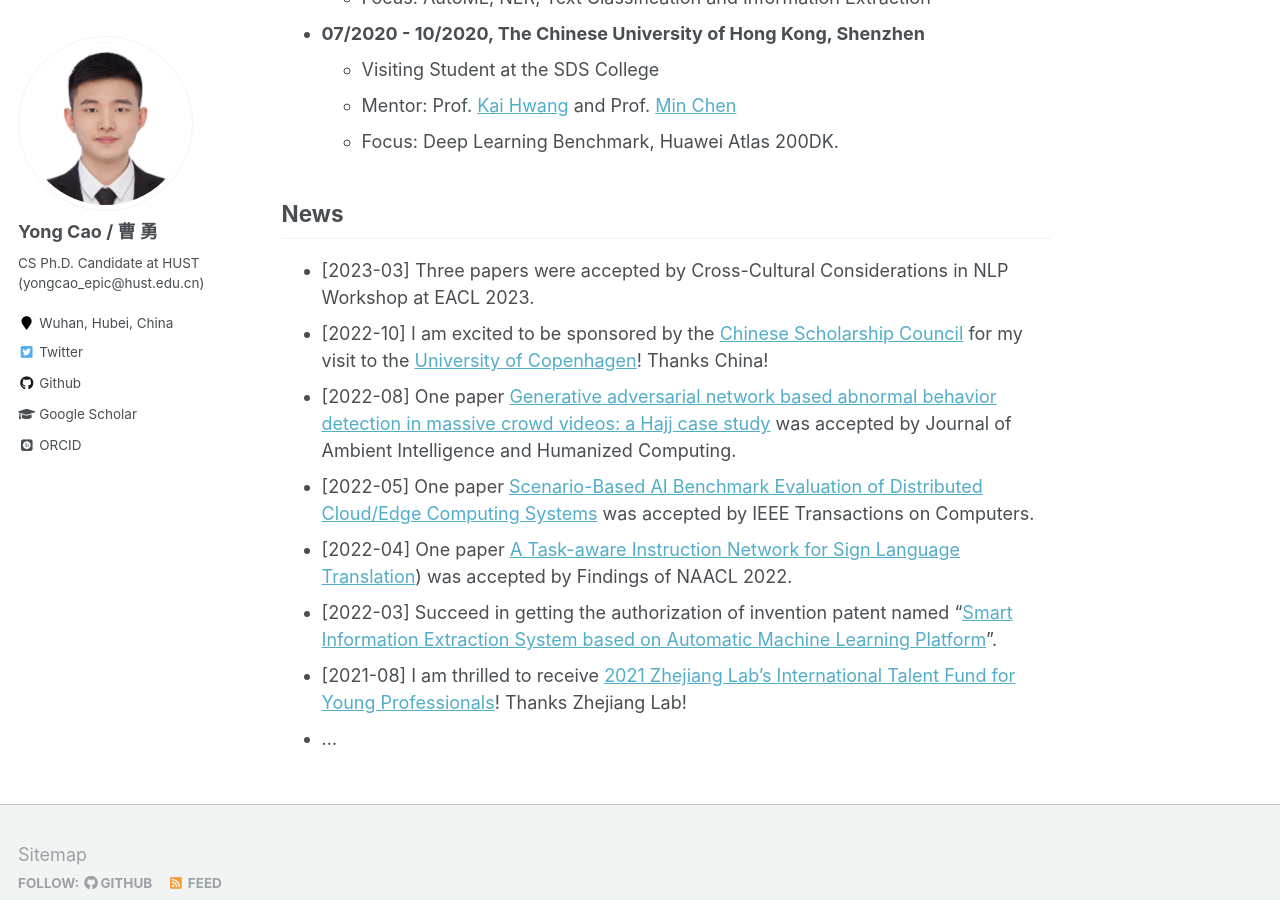
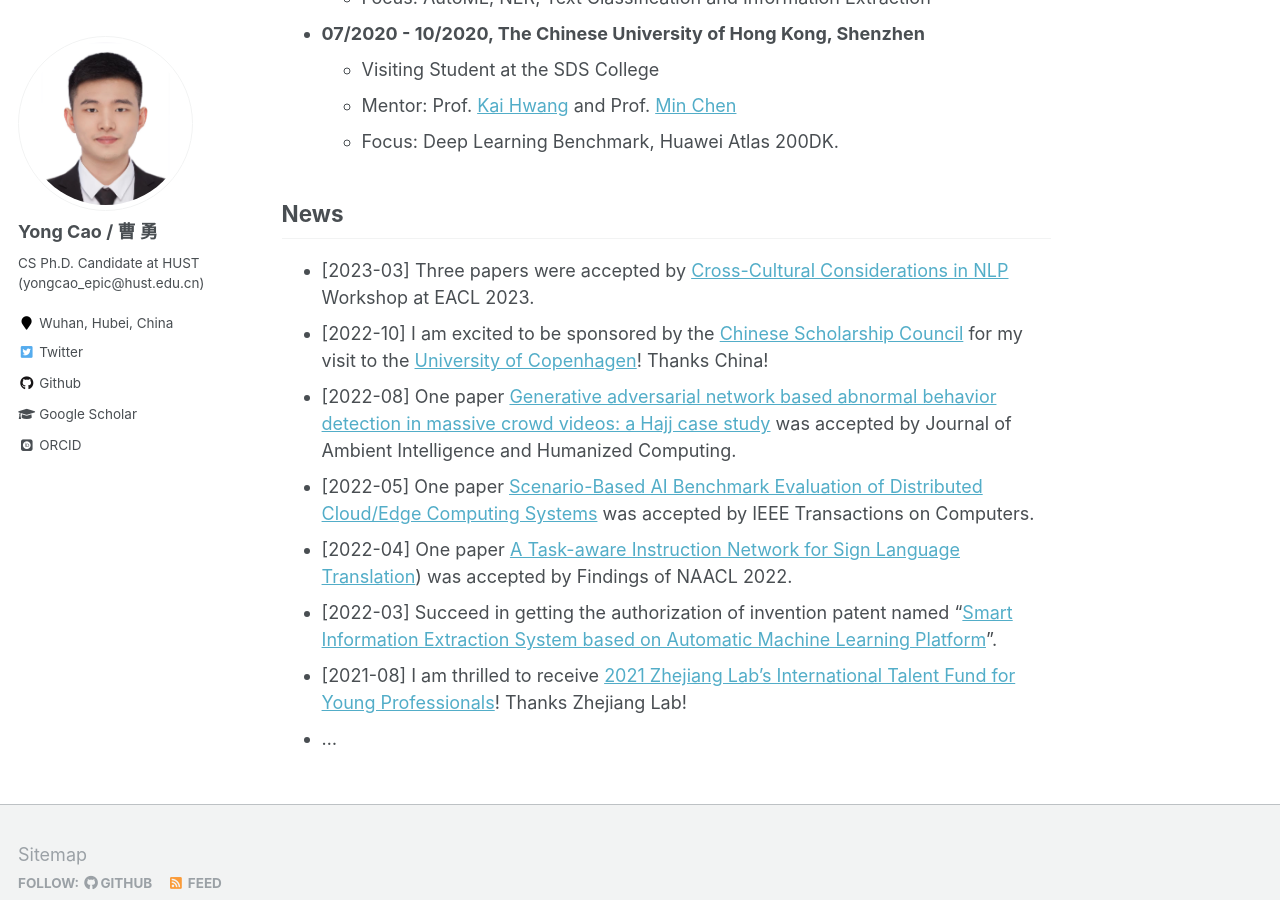
Before and after one commit to yongcaoplus/yongcaoplus.github.io, a Jekyll site: the page built from _pages/about.md, in a window 1280 px wide and 900 px high, scrolled down 1529 px. Built offline with Jekyll 4.4.1, drawn with Linux system fonts in a browser that asks for light colours; some web fonts are replaced; part of the change alters nothing that is shown.

```diff
--- a/_pages/about.md
+++ b/_pages/about.md
@@ -62,7 +62,7 @@ Experience
 
 News
 ------
-* [2023-03] Three papers were accepted by Cross-Cultural Considerations in NLP Workshop at EACL 2023.
+* [2023-03] Three papers were accepted by [Cross-Cultural Considerations in NLP](https://sites.google.com/view/c3nlp) Workshop at EACL 2023.
 * [2022-10] I am excited to be sponsored by the [Chinese Scholarship Council](https://www.cscse.edu.cn/cscse/zwlx/jxj/index.html) for my visit to the [University of Copenhagen](https://www.ku.dk/english/)! Thanks China!
 * [2022-08] One paper [Generative adversarial network based abnormal behavior detection in massive crowd videos: a Hajj case study](https://link.springer.com/article/10.1007/s12652-021-03323-5) was accepted by Journal of Ambient Intelligence and Humanized Computing.
 * [2022-05] One paper [Scenario-Based AI Benchmark Evaluation of Distributed Cloud/Edge Computing Systems](https://ieeexplore.ieee.org/abstract/document/9779956) was accepted by IEEE Transactions on Computers.
```
